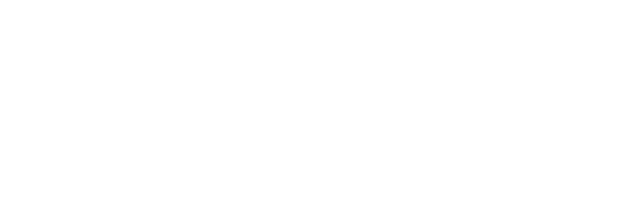
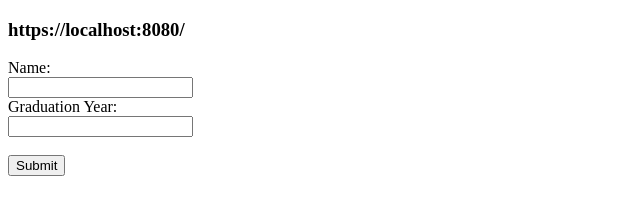
Before and after one commit to acciojob/sharable-urls-gitdishant, a website: page main.html in a window 1280 px wide. Shown: the whole page, without its empty margins (0-640 px from the left). Drawn offline with Linux system fonts and the light colour scheme.

Commit message:
created a submission

```diff
--- a/main.html
+++ b/main.html
@@ -1,6 +1,17 @@
 <!DOCTYPE html>
 <html>
   <body>
+		<h3 id="url"> https://localhost:8080/</h3>
+	  <form>
+			<label >Name:</label><br>
+		  <input name="name" id="name" type="text">
+		  <br>
+		  <label>Graduation Year:</label><br>
+		  <input name="year" id="year" type="number"><br><br>
+		  <button id="button">Submit</button>
+
+
+	  </form>
     <script type="text/javascript" src="./script.js">
 </script>
   </body>
--- a/script.js
+++ b/script.js
@@ -1 +1,5 @@
 // your code here
+const name = document.querySelector("#name").value;
+const year = document.querySelector("#year").value;
+
+const hed = document.querySelector("#url").innerHTML += name + year
```
